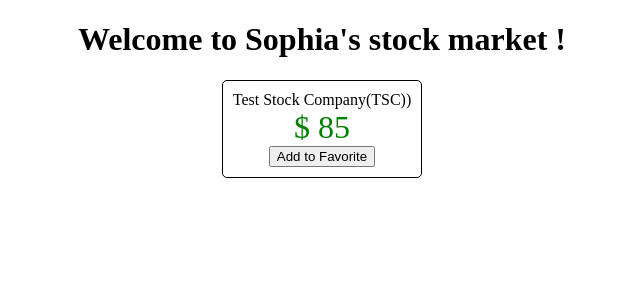
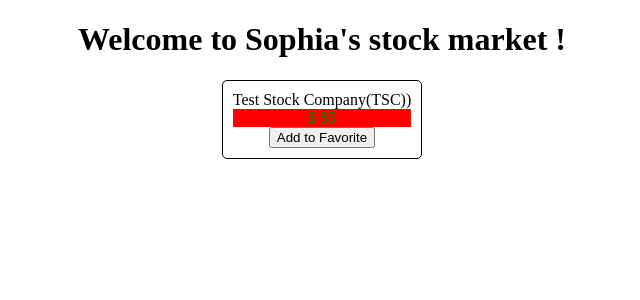
Before and after one commit to sophiaa1031/stock-market, an Angular app: page / in a window 1280 px wide. Shown: the top 300 px of the page, without its empty margins (318-958 px from the left). Built offline with nearby package versions, Linux system fonts and the light colour scheme.

Commit message:
[class.class-name],NgIf

```diff
--- a/src/app/stock/stock-item/stock-item.component.html
+++ b/src/app/stock/stock-item/stock-item.component.html
@@ -5,6 +5,9 @@
         <!-- <h3>{{name}}</h3> - <h4>({{code}})</h4> -->
         {{stock.name + '('+stock.code+')'}})
     </div>
-    <div class="price" [ngStyle]="stockStyles">$ {{stock.price}}</div>
-    <button (click)="toggleFavorite($event)" [disabled]="stock.favorite">Add to Favorite</button>
+    <div class="price" [class.positive]="stock.isPositiveChange()"
+                       [class.negative]="!stock.isPositiveChange()"
+                       [style.background-color]="stock.isPositiveChange()?'red':'green'">$ {{stock.price}}</div>
+    <button (click)="toggleFavorite($event)"
+            *ngIf="!stock.favorite">Add to Favorite</button>
 </div>
--- a/src/app/stock/stock-item/stock-item.component.ts
+++ b/src/app/stock/stock-item/stock-item.component.ts
@@ -16,11 +16,6 @@ export class StockItemComponent implements OnInit {
   ngOnInit(): void {
     this.stock = new Stock('Test Stock Company','TSC',85,80);
     let diff = (this.stock.price/this.stock.previousPrice) -1;
-    let largeChanges = Math.abs(diff) > 0.01;
-    this.stockStyles ={
-      "color": this.stock.isPositiveChange()? "green":"red",
-      "font-size": largeChanges?"2em":"0.5em"
-    }
   }
 
   toggleFavorite(event){
```
